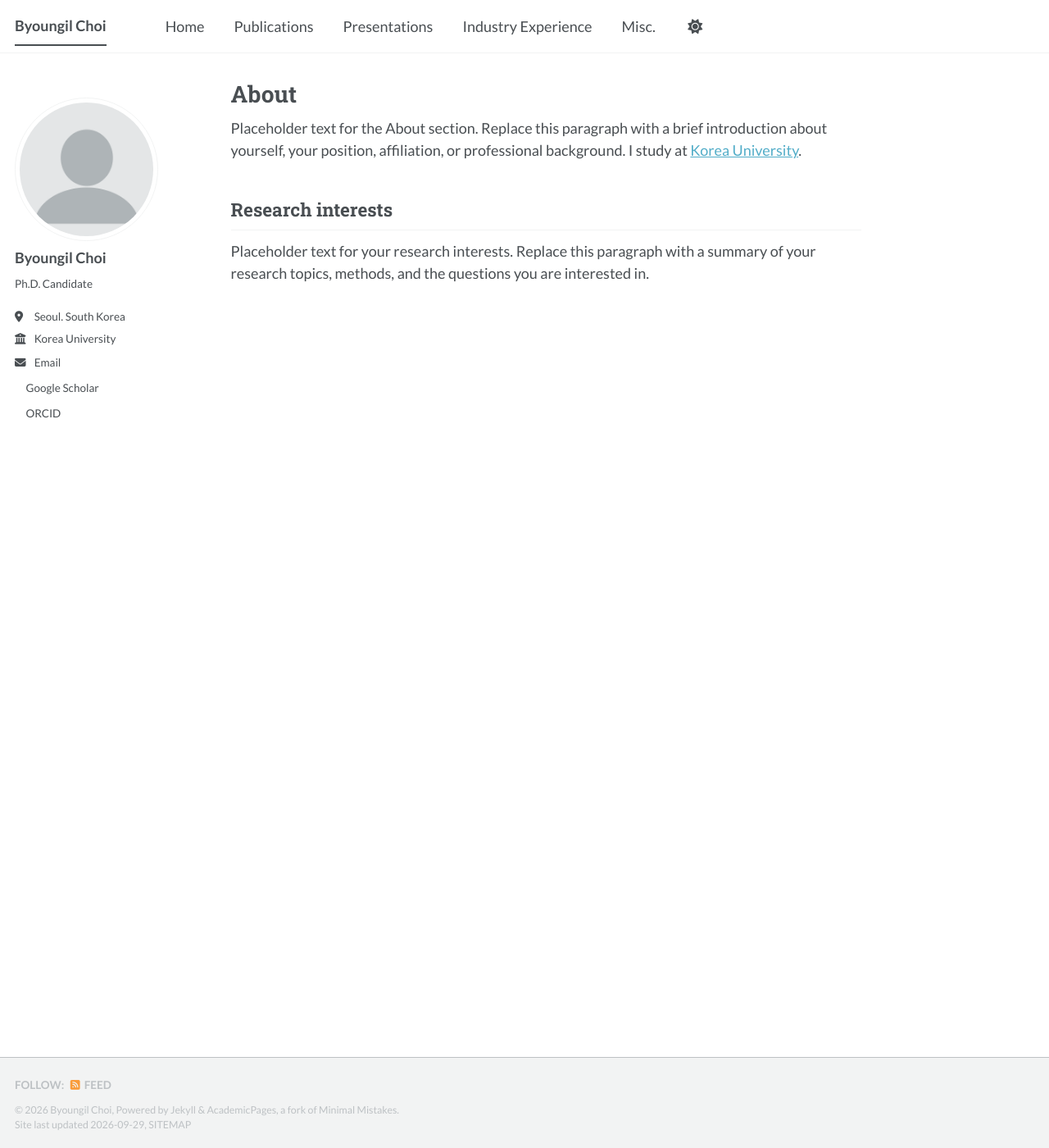
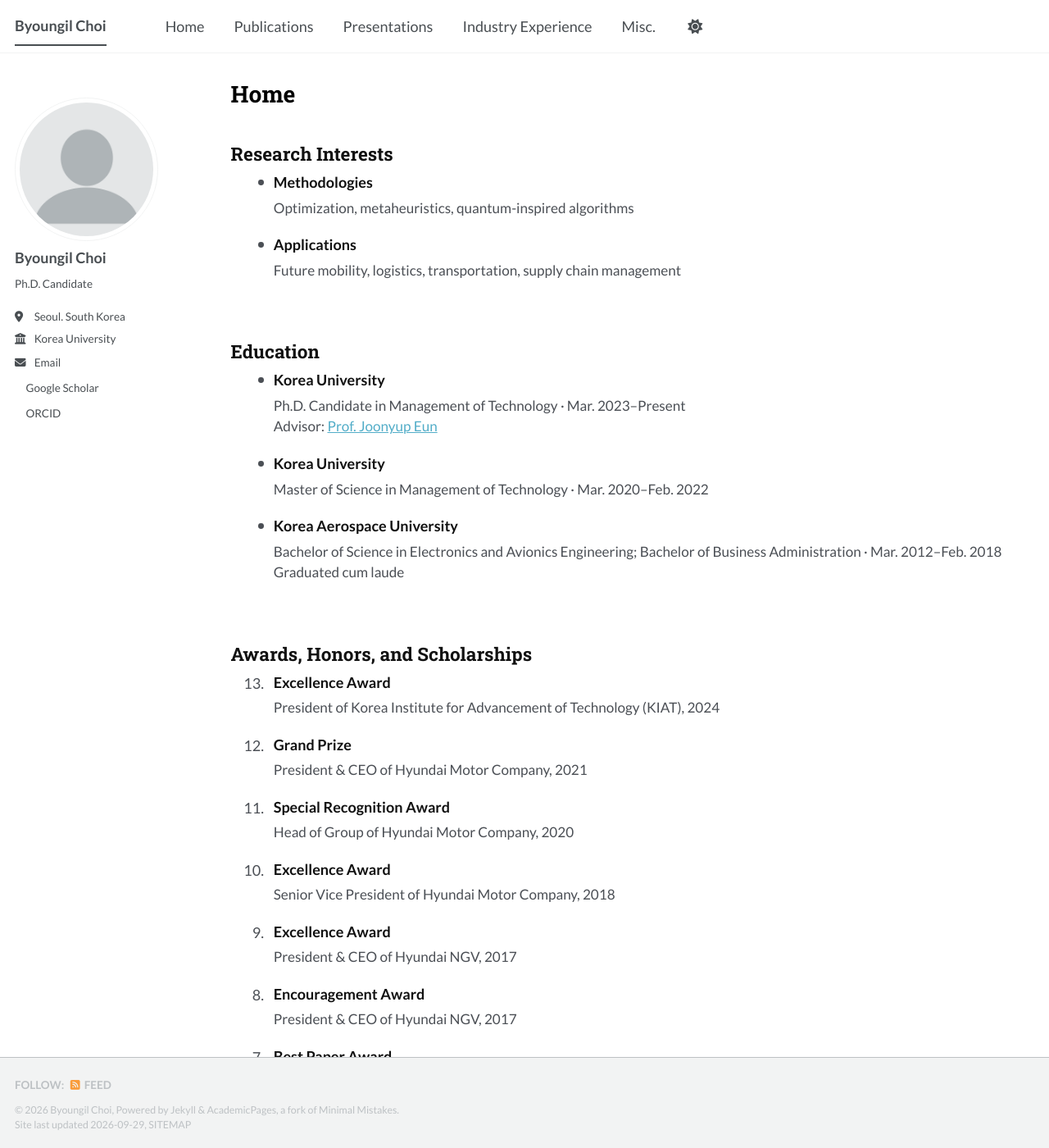
Before and after one commit to smallgiant-cbi/smallgiant-cbi.github.io, a Jekyll site: the page built from _pages/about.html, in a window 1280 px wide and 1400 px high. Shown: the whole window at 82% size. Built offline with Jekyll 4.4.1, drawn with Linux system fonts in a browser that asks for light colours; a style sheet for code colours, icons or effects is not loaded; some of the changed text lies outside the part shown.

Commit message:
Home 수정

```diff
--- /dev/null
+++ b/_pages/about.html
@@ -0,0 +1,95 @@
+---
+layout: archive
+permalink: /
+title: "Home"
+title_class: publications-title
+author_profile: true
+redirect_from:
+  - /about/
+  - /about.html
+---
+
+<div class="publications-page home-page">
+  <section class="publication-section" aria-labelledby="research-interests">
+    <h2 id="research-interests">Research Interests</h2>
+    <div class="home-list">
+      <div class="home-entry"><span class="home-dot" aria-hidden="true"></span><div class="publication-content"><h3 class="publication-title">Methodologies</h3><p class="publication-details">Optimization, metaheuristics, quantum-inspired algorithms</p></div></div>
+      <div class="home-entry"><span class="home-dot" aria-hidden="true"></span><div class="publication-content"><h3 class="publication-title">Applications</h3><p class="publication-details">Future mobility, logistics, transportation, supply chain management</p></div></div>
+    </div>
+  </section>
+
+  <section class="publication-section" aria-labelledby="education">
+    <h2 id="education">Education</h2>
+    <div class="home-list">
+      <div class="home-entry"><span class="home-dot" aria-hidden="true"></span><div class="publication-content"><h3 class="publication-title">Korea University</h3><p class="publication-details">Ph.D. Candidate in Management of Technology · Mar. 2023–Present</p><p class="publication-details">Advisor: <a href="https://solab.korea.ac.kr/members/professor">Prof. Joonyup Eun</a></p></div></div>
+      <div class="home-entry"><span class="home-dot" aria-hidden="true"></span><div class="publication-content"><h3 class="publication-title">Korea University</h3><p class="publication-details">Master of Science in Management of Technology · Mar. 2020–Feb. 2022</p></div></div>
+      <div class="home-entry"><span class="home-dot" aria-hidden="true"></span><div class="publication-content"><h3 class="publication-title">Korea Aerospace University</h3><p class="publication-details">Bachelor of Science in Electronics and Avionics Engineering; Bachelor of Business Administration · Mar. 2012–Feb. 2018</p><p class="publication-details">Graduated cum laude</p></div></div>
+    </div>
+  </section>
+
+  <section class="publication-section" aria-labelledby="awards">
+    <h2 id="awards">Awards, Honors, and Scholarships</h2>
+    <div class="publication-list" role="list">
+      <article class="publication-entry" role="listitem"><div class="publication-number">13.</div><div class="publication-content"><h3 class="publication-title">Excellence Award</h3><p class="publication-details">President of Korea Institute for Advancement of Technology (KIAT), 2024</p></div></article>
+      <article class="publication-entry" role="listitem"><div class="publication-number">12.</div><div class="publication-content"><h3 class="publication-title">Grand Prize</h3><p class="publication-details">President &amp; CEO of Hyundai Motor Company, 2021</p></div></article>
+      <article class="publication-entry" role="listitem"><div class="publication-number">11.</div><div class="publication-content"><h3 class="publication-title">Special Recognition Award</h3><p class="publication-details">Head of Group of Hyundai Motor Company, 2020</p></div></article>
+      <article class="publication-entry" role="listitem"><div class="publication-number">10.</div><div class="publication-content"><h3 class="publication-title">Excellence Award</h3><p class="publication-details">Senior Vice President of Hyundai Motor Company, 2018</p></div></article>
+      <article class="publication-entry" role="listitem"><div class="publication-number">9.</div><div class="publication-content"><h3 class="publication-title">Excellence Award</h3><p class="publication-details">President &amp; CEO of Hyundai NGV, 2017</p></div></article>
+      <article class="publication-entry" role="listitem"><div class="publication-number">8.</div><div class="publication-content"><h3 class="publication-title">Encouragement Award</h3><p class="publication-details">President &amp; CEO of Hyundai NGV, 2017</p></div></article>
+      <article class="publication-entry" role="listitem"><div class="publication-number">7.</div><div class="publication-content"><h3 class="publication-title">Best Paper Award</h3><p class="publication-details">Korea Aerospace University, 2017</p></div></article>
+      <article class="publication-entry" role="listitem"><div class="publication-number">6.</div><div class="publication-content"><h3 class="publication-title">Graduated Cum Laude</h3><p class="publication-details">Korea Aerospace University, 2018</p></div></article>
+      <article class="publication-entry" role="listitem"><div class="publication-number">5.</div><div class="publication-content"><h3 class="publication-title">Research Scholarship Recipient</h3><p class="publication-details">Hyundai Motor Company, 2016–2017</p></div></article>
+      <article class="publication-entry" role="listitem"><div class="publication-number">4.</div><div class="publication-content"><h3 class="publication-title">Semester Best Honors Scholarship (Full Tuition)</h3><p class="publication-details">Korea Aerospace University, 2017</p></div></article>
+      <article class="publication-entry" role="listitem"><div class="publication-number">3.</div><div class="publication-content"><h3 class="publication-title">Semester High Honors Scholarships (Half Tuition)</h3><p class="publication-details">Korea Aerospace University, 2015–2016</p></div></article>
+      <article class="publication-entry" role="listitem"><div class="publication-number">2.</div><div class="publication-content"><h3 class="publication-title">Company-Sponsored Scholarships (Full Tuition)</h3><p class="publication-details">Hyundai Motor Company, 2016–2017</p></div></article>
+      <article class="publication-entry" role="listitem"><div class="publication-number">1.</div><div class="publication-content"><h3 class="publication-title">Company-Sponsored Scholarship (Half Tuition)</h3><p class="publication-details">Korea Airports Corporation, 2016</p></div></article>
+    </div>
+  </section>
+
+  <section class="publication-section" aria-labelledby="magazines-media-books-chapters">
+    <h2 id="magazines-media-books-chapters">Magazines, Media, Books, and Chapters</h2>
+    <div class="publication-list" role="list">
+      <article class="publication-entry" role="listitem"><div class="publication-number">4.</div><div class="publication-content"><h3 class="publication-title">Quantum-inspired Algorithms: Concepts and Applications</h3><p class="publication-authors"><strong><u class="publication-self">Choi, B.</u></strong> &amp; Eun, J. (2025)</p><p class="publication-details"><em>Industrial Engineering Magazine</em> (ISBN: 2234-6481), 32(3), pp. 30–37, Korean Institute of Industrial Engineers, Seoul, South Korea. <a href="https://www.kstudy.com/fbook/KIIE/32-3/">[link]</a></p></div></article>
+      <article class="publication-entry" role="listitem"><div class="publication-number">3.</div><div class="publication-content"><h3 class="publication-title">Case Study on the Global Business Expansion Strategy of Stradvision, Deep Learning-based Autonomous Driving Software Company</h3><p class="publication-authors">Kwon, Y., Yoon, O., Yun, E., Jang, H., Jeong, H., Cha, E., &amp; <strong><u class="publication-self">Choi, B.</u></strong> (2020)</p><p class="publication-details"><em>Case Studies on Management of Technology</em> (ISBN: 2384-079X), 8, pp. 28–77, Korea University, Seoul, South Korea. All authors contributed equally and are listed in Korean alphabetical order.</p></div></article>
+      <article class="publication-entry" role="listitem"><div class="publication-number">2.</div><div class="publication-content"><h3 class="publication-title">Team Smart Pilot, R&amp;D Learning Lab</h3><p class="publication-authors"><strong><u class="publication-self">Choi, B.</u></strong>, Park, J., Song, J., &amp; Nam, H. (2019)</p><p class="publication-details"><em>Together R&amp;D</em>, 63(5), pp. 18–19. Magazine published by the R&amp;D Division at Hyundai Motor Group.</p></div></article>
+      <article class="publication-entry" role="listitem"><div class="publication-number">1.</div><div class="publication-content"><h3 class="publication-title">Make Your Name Worth Something</h3><p class="publication-authors"><strong><u class="publication-self">Choi, B.</u></strong> (2018)</p><p class="publication-details">Hyundai Motor Group University. A 13-minute personal interview video for the 2018 Hyundai Motor Group new recruits.</p></div></article>
+    </div>
+  </section>
+
+  <section class="publication-section" aria-labelledby="work-academic-services">
+    <h2 id="work-academic-services">Work and Academic Services</h2>
+    <div class="home-list">
+      <div class="home-entry"><span class="home-dot" aria-hidden="true"></span><div class="publication-content"><h3 class="publication-title">Teaching Assistant · Korea University</h3><p class="publication-details">Mar. 2020–Dec. 2021; Mar. 2023–Jun. 2024</p><ul class="home-sublist"><li>Business Analytics: System Optimization Theory and Application (MOT662); Statistical Decision Analysis and Forecasting 1 (MOT710)</li><li>Technology Financing: Technology Finance (MOT521); Venture Capital Investment (MOT593); Technology Investment and M&amp;A (MOT624); Private Equity and Entrepreneurial Financial Management (MOT705); Investments (MOT724)</li><li>Technology Strategy: Technology-based Business Development (MOT597); Technology Transfer (MOT610)</li><li>Science &amp; Technology Policy: From Science &amp; Technology Studies to R&amp;D Policy (MOT681); R&amp;D Management and Industrial Technology Innovation (MOT690)</li></ul></div></div>
+      <div class="home-entry"><span class="home-dot" aria-hidden="true"></span><div class="publication-content"><h3 class="publication-title">Administrative Assistant · Korea Productivity Association</h3><p class="publication-details">Sep. 2020–Dec. 2020 · Supported preparation of the 2020 Fall Conference</p></div></div>
+      <div class="home-entry"><span class="home-dot" aria-hidden="true"></span><div class="publication-content"><h3 class="publication-title">Military Service · Republic of Korea Army, 1st Infantry Division</h3><p class="publication-details">Jan. 2013–Oct. 2014 · Sergeant (squad leader); administrative specialist for weapons and ammunition; signaler for satellite communication</p></div></div>
+      <div class="home-entry"><span class="home-dot" aria-hidden="true"></span><div class="publication-content"><h3 class="publication-title">Invited Reviewer for International Journals</h3><p class="publication-details"><em>European Journal of Operations Research</em>; <em>Applied Soft Computing</em></p></div></div>
+    </div>
+  </section>
+
+  <section class="publication-section" aria-labelledby="certificates">
+    <h2 id="certificates">Certificates</h2>
+    <div class="home-list home-list--compact">
+      <div class="home-entry"><span class="home-dot" aria-hidden="true"></span><div class="publication-content"><p class="publication-details">The George Washington University: Introduction to Lean Innovation · 2023</p></div></div>
+      <div class="home-entry"><span class="home-dot" aria-hidden="true"></span><div class="publication-content"><p class="publication-details">Harvard Business School Online: Leading with Finance · 2023</p></div></div>
+      <div class="home-entry"><span class="home-dot" aria-hidden="true"></span><div class="publication-content"><p class="publication-details">Harvard Business School Online: Entrepreneurship Essentials · 2021</p></div></div>
+      <div class="home-entry"><span class="home-dot" aria-hidden="true"></span><div class="publication-content"><p class="publication-details">The George Washington University: Introduction to Lean Innovation · 2021</p></div></div>
+      <div class="home-entry"><span class="home-dot" aria-hidden="true"></span><div class="publication-content"><p class="publication-details">Harvard Business School Online: Business Analytics · 2020</p></div></div>
+      <div class="home-entry"><span class="home-dot" aria-hidden="true"></span><div class="publication-content"><p class="publication-details">The George Washington University: Introduction to Lean Innovation · 2020</p></div></div>
+      <div class="home-entry"><span class="home-dot" aria-hidden="true"></span><div class="publication-content"><p class="publication-details">Accreditation Board for Engineering Education of Korea (ABEEK) · 2018</p></div></div>
+      <div class="home-entry"><span class="home-dot" aria-hidden="true"></span><div class="publication-content"><p class="publication-details">Hyundai Motor Company: Research Scholarship Student · 2016–2017</p></div></div>
+    </div>
+  </section>
+
+  <section class="publication-section" aria-labelledby="technical-skills">
+    <h2 id="technical-skills">Technical Skills and Core Competencies</h2>
+    <div class="home-list home-list--compact">
+      <div class="home-entry"><span class="home-dot" aria-hidden="true"></span><div class="publication-content"><p class="publication-details"><strong>Optimization:</strong> GAMS, Gurobi</p></div></div>
+      <div class="home-entry"><span class="home-dot" aria-hidden="true"></span><div class="publication-content"><p class="publication-details"><strong>Statistics &amp; simulation:</strong> SAS, R, MATLAB, Minitab, Simio</p></div></div>
+      <div class="home-entry"><span class="home-dot" aria-hidden="true"></span><div class="publication-content"><p class="publication-details"><strong>Electronics &amp; electrical design:</strong> Verilog, OrCAD</p></div></div>
+      <div class="home-entry"><span class="home-dot" aria-hidden="true"></span><div class="publication-content"><p class="publication-details"><strong>3D modeling:</strong> CATIA</p></div></div>
+      <div class="home-entry"><span class="home-dot" aria-hidden="true"></span><div class="publication-content"><p class="publication-details"><strong>Programming:</strong> Python, SQL, R, C</p></div></div>
+      <div class="home-entry"><span class="home-dot" aria-hidden="true"></span><div class="publication-content"><p class="publication-details"><strong>Documentation:</strong> Microsoft Office, LaTeX</p></div></div>
+      <div class="home-entry"><span class="home-dot" aria-hidden="true"></span><div class="publication-content"><p class="publication-details"><strong>Core competencies:</strong> Project management; business development and operations</p></div></div>
+    </div>
+  </section>
+</div>
--- a/_pages/about.md
+++ /dev/null
@@ -1,15 +0,0 @@
----
-permalink: /
-title: "About"
-author_profile: true
-redirect_from:
-  - /about/
-  - /about.html
----
-
-Placeholder text for the About section. Replace this paragraph with a brief introduction about yourself, your position, affiliation, or professional background.
-I study at [Korea University](https://www.korea.edu).
-
-## Research interests
-
-Placeholder text for your research interests. Replace this paragraph with a summary of your research topics, methods, and the questions you are interested in.
--- /dev/null
+++ b/_sass/layout/_home.scss
@@ -0,0 +1,29 @@
+/* Home uses the typography and spacing of the publication lists. */
+.home-page .home-entry {
+  display: grid;
+  grid-template-columns: 2.25rem minmax(0, 1fr);
+  gap: 0.65rem;
+  padding: 0.25rem 0 0.8rem;
+}
+
+.home-page .home-dot {
+  width: 0.38rem;
+  height: 0.38rem;
+  margin: 0.56rem 0 0 auto;
+  border-radius: 50%;
+  background: var(--publication-meta-color);
+}
+
+.home-page .home-sublist {
+  margin: 0.4rem 0 0;
+  padding-left: 1.2rem;
+  color: var(--publication-meta-color);
+  font-size: 0.95rem;
+  line-height: 1.5;
+
+  li { margin-bottom: 0.25rem; }
+}
+
+.home-page .home-list--compact .home-entry { padding-bottom: 0.35rem; }
+.home-page .home-list--compact .home-dot { margin-top: 0.48rem; }
+.home-page .home-list--compact .publication-details { margin-bottom: 0; }
--- a/assets/css/main.scss
+++ b/assets/css/main.scss
@@ -35,6 +35,7 @@
     "layout/page",
     "layout/archive",
     "layout/publications",
+    "layout/home",
     "layout/sidebar",
     "layout/json_cv"
 ;
```
